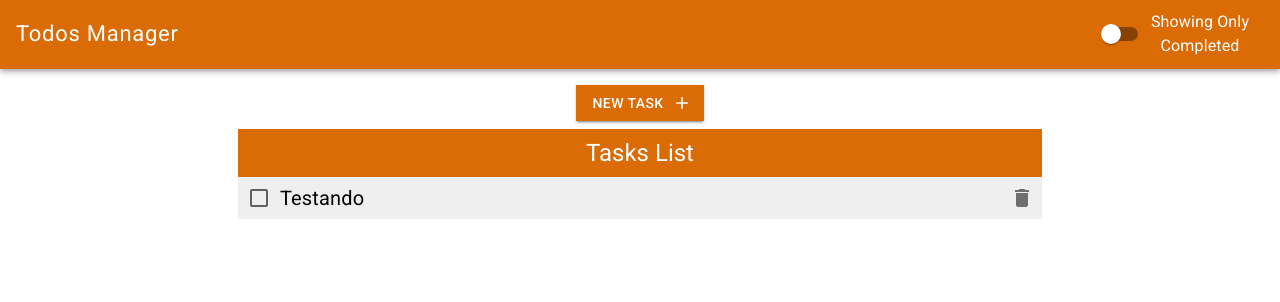
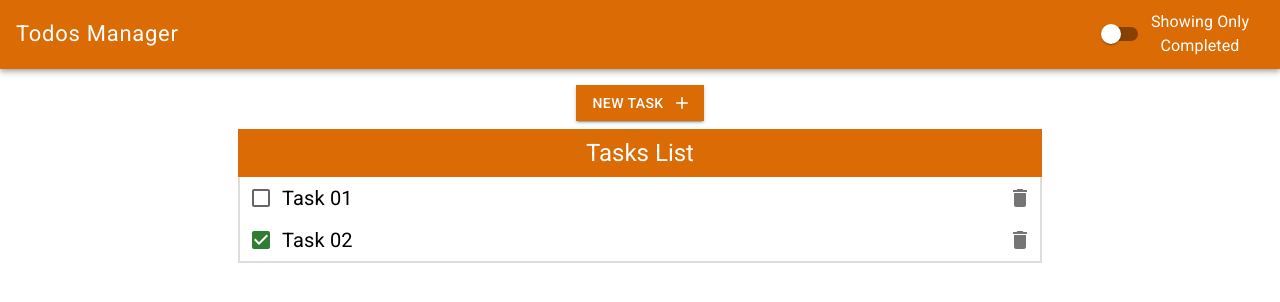
Before and after one commit to Santato7/todo-list-jap, a React (Create React App) app: page / in a window 1280 px wide. Shown: the top 302 px of the page. Built offline with nearby package versions, Linux system fonts and the light colour scheme.

Commit message:
add redux

```diff
--- a/src/components/Task.jsx
+++ b/src/components/Task.jsx
@@ -1,15 +1,30 @@
 import { Delete } from "@mui/icons-material";
 import { Box, Checkbox, IconButton, Typography } from "@mui/material";
 import React from "react";
+import { deleteTask, updateTaskStatus } from "../store/taskListSlice";
+import { useDispatch } from "react-redux";
 
-const Task = () => {
+const Task = ({ task, index }) => {
+  console.log("render Task");
+
+  const dispatch = useDispatch();
+
+  const updateTask = () => {
+    dispatch(updateTaskStatus({ index: index }));
+  };
+
   return (
-    <Box display={"flex"} alignItems={"center"} bgcolor={"#efefef"}>
-      <Checkbox size="medium" color="success" />
+    <Box display={"flex"} alignItems={"center"}>
+      <Checkbox
+        size="medium"
+        color="success"
+        checked={task.completed}
+        onClick={updateTask}
+      />
       <Typography variant="h6" fontWeight={400} color={"#000"} flexGrow={1}>
-        Testando
+        {task.title}
       </Typography>
-      <IconButton>
+      <IconButton onClick={() => dispatch(deleteTask({ index: index }))}>
         <Delete />
       </IconButton>
     </Box>
--- a/src/components/TaskList.jsx
+++ b/src/components/TaskList.jsx
@@ -1,8 +1,12 @@
 import React from "react";
 import { Box, Container, Typography } from "@mui/material";
 import Task from "./Task";
+import { useSelector } from "react-redux";
 
 const TaskList = () => {
+  const taskList = useSelector((state) => state.taskList.value);
+  console.log("render TaskList");
+
   return (
     <Container>
       <Box textAlign={"center"} bgcolor={"primary.main"} padding={1}>
@@ -10,8 +14,10 @@ const TaskList = () => {
           Tasks List
         </Typography>
       </Box>
-      <Box>
-        <Task />
+      <Box border={"2px solid #ddd"} borderTop={"none"}>
+        {taskList.map((task, index) => (
+          <Task key={index} task={task} index={index} />
+        ))}
       </Box>
     </Container>
   );
--- /dev/null
+++ b/src/store/store.js
@@ -0,0 +1,8 @@
+import { configureStore } from "@reduxjs/toolkit";
+import taskListSlice from "./taskListSlice";
+
+export default configureStore({
+  reducer: {
+    taskList: taskListSlice,
+  },
+});
--- /dev/null
+++ b/src/store/taskListSlice.js
@@ -0,0 +1,27 @@
+import { createSlice } from "@reduxjs/toolkit";
+
+export const taskListSlice = createSlice({
+  name: "taskList",
+  initialState: {
+    value: [
+      { title: "Task 01", completed: false },
+      { title: "Task 02", completed: true },
+    ],
+  },
+  reducers: {
+    newTask: (state, action) => {
+      state.value.push(action.payload);
+    },
+    deleteTask: (state, action) => {
+      state.value.splice(action.payload.index, 1);
+    },
+    updateTaskStatus: (state, action) => {
+      state.value[action.payload.index].completed =
+        !state.value[action.payload.index].completed;
+    },
+  },
+});
+
+export const { newTask, deleteTask, updateTaskStatus } = taskListSlice.actions;
+
+export default taskListSlice.reducer;
```
Also changed, not shown: src/index.jsx (+11 -4 lines).
